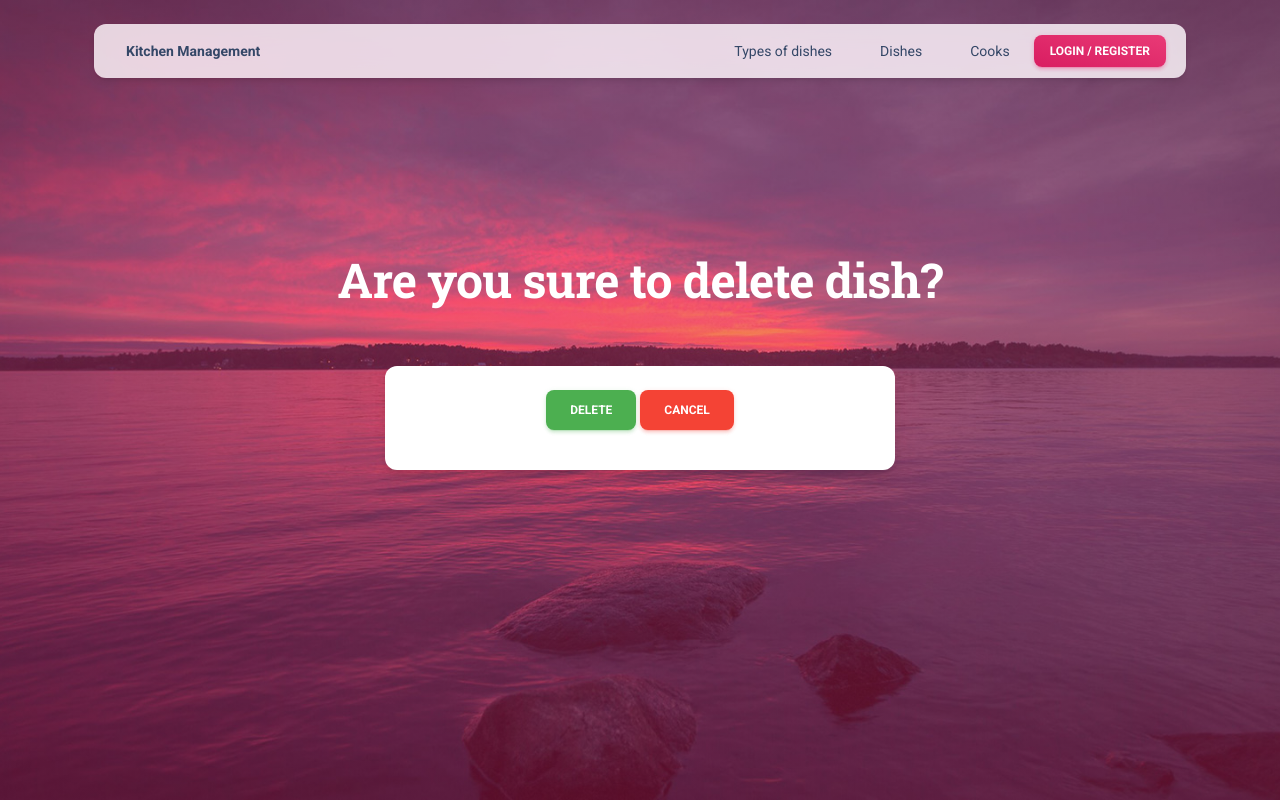
After one commit to ArturDrzazga/kitchen-management, a Django app: page /dishes/5/delete/ in a window 1280 px wide. The commit adds this page. Run offline with Django 5.2, Linux system fonts and the light colour scheme; data comes from the database, SQL or seed files in the repository; some libraries are stand-ins or nearby versions.

Commit message:
added delete view for dishes

```diff
--- a/kitchen_app/urls.py
+++ b/kitchen_app/urls.py
@@ -6,7 +6,7 @@ from kitchen_app.views import (index,
                                TypesOfDishesUpdateView,
                                TypesOfDishesDeleteView,
                                DishesListView,
-                               DishesCreateView, DishesUpdateView)
+                               DishesCreateView, DishesUpdateView, DishesDeleteView)
 
 urlpatterns = [
     path("", index, name="index"),
@@ -36,6 +36,10 @@ urlpatterns = [
     path("dishes/<int:pk>/update/",
          DishesUpdateView.as_view(),
          name="dish-update"),
+
+    path("dishes/<int:pk>/delete/",
+         DishesDeleteView.as_view(),
+         name="dish-delete"),
 ]
 
 app_name = "kitchen_app"
--- a/kitchen_app/views.py
+++ b/kitchen_app/views.py
@@ -62,3 +62,8 @@ class DishesUpdateView(generic.UpdateView):
     model = Dish
     form_class = DishForm
     success_url = reverse_lazy("kitchen_app:dish-list")
+
+
+class DishesDeleteView(generic.DeleteView):
+    model = Dish
+    success_url = reverse_lazy("kitchen_app:dish-list")
--- /dev/null
+++ b/templates/kitchen_app/dish_confirm_delete.html
@@ -0,0 +1,21 @@
+{% extends "base.html" %}
+{% load crispy_forms_filters %}
+
+{% block content %}
+  <h1 class="text-white pt-3 mt-n5">Are you sure to delete dish?</h1>
+  <div class="container py-5">
+    <div class="row justify-content-center">
+      <div class="col-lg-6 col-md-8">
+        <div class="card p-4 shadow-lg">
+          <form action="" method="post">
+            {% csrf_token %}
+
+            <input type="submit" value="Delete" class="btn btn-primary btn-success">
+            <a href="{% url "kitchen_app:dish-list" %}" class="btn btn-primary btn-danger">Cancel</a>
+          </form>
+        </div>
+      </div>
+    </div>
+  </div>
+
+{% endblock %}
```
Also changed, not shown: templates/kitchen_app/dish_list.html (+5 -3 lines).
